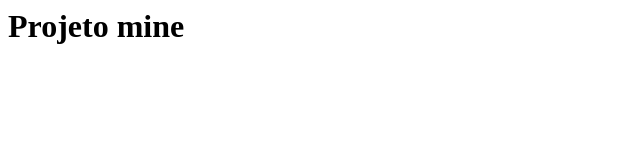
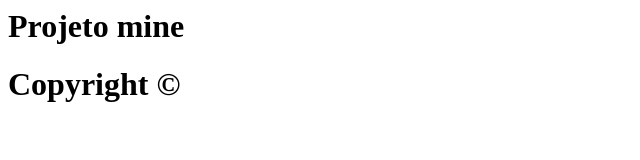
Before and after one commit to dthknt/curso-git, a plain HTML site: page index.html in a window 1280 px wide. Shown: the whole page, without its empty margins (0-640 px from the left). Drawn offline with Linux system fonts and the light colour scheme.

Commit message:
simbolo copy ok

```diff
--- a/index.html
+++ b/index.html
@@ -5,5 +5,7 @@
 
 <body>
 	<h1>Projeto mine</h1>
+
+	<h1>Copyright ©</h1>
 </body>
 </html>
```
